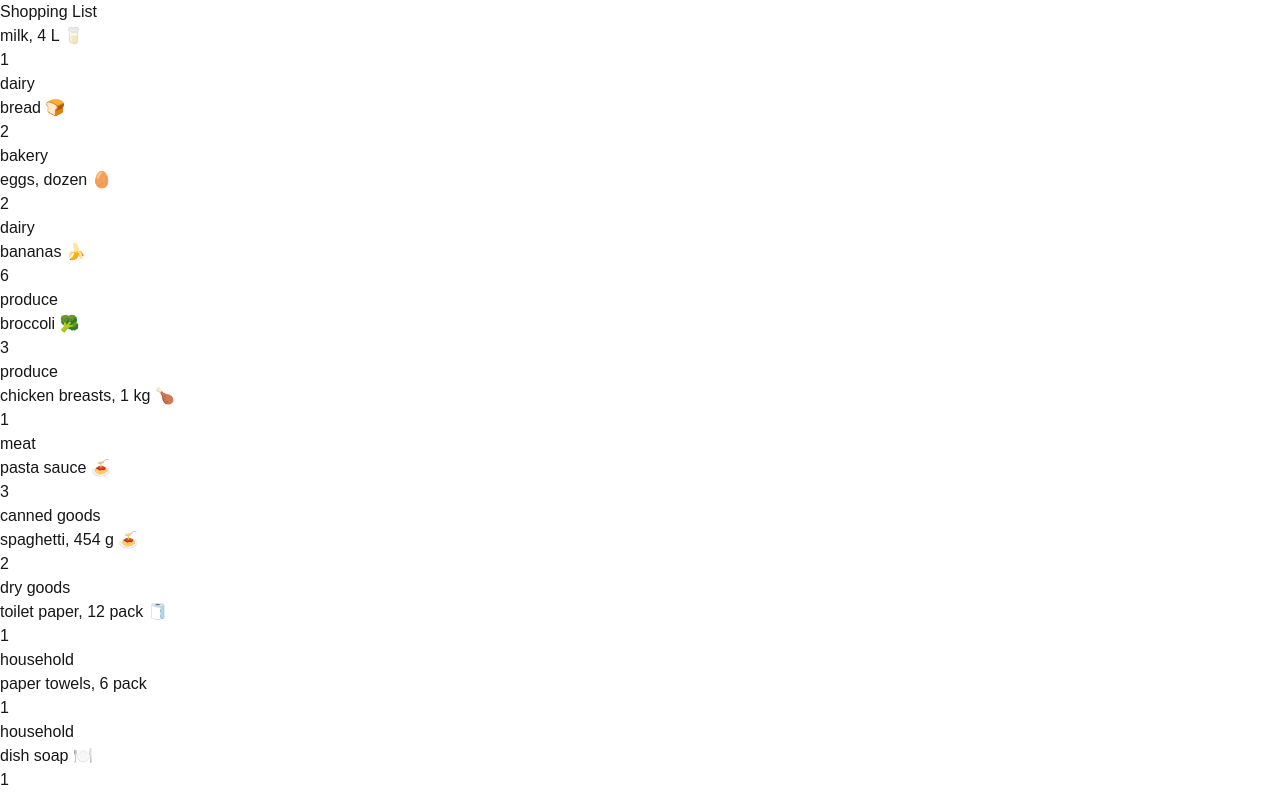
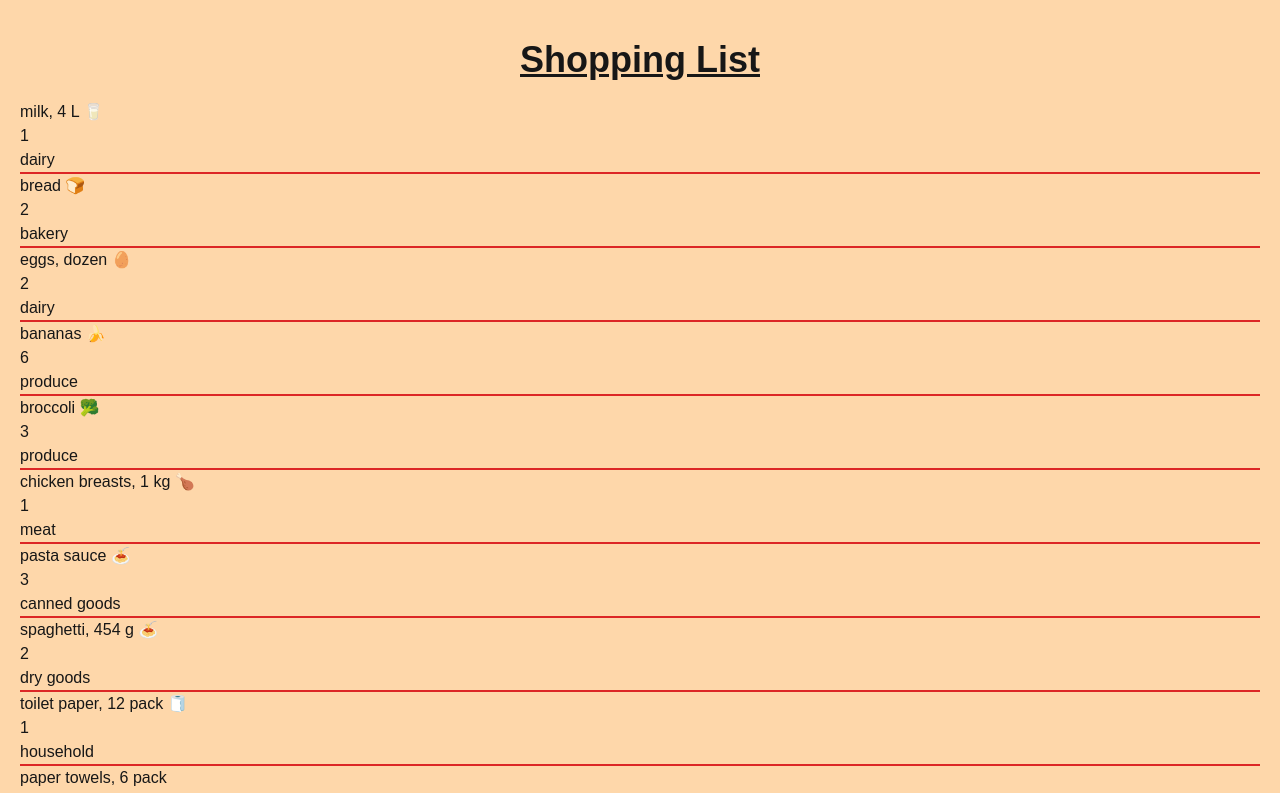
Before and after one commit to steventram/cprg306-assignments, a Next.js app: page /week-3 in a window 1280 px wide. Shown: the top 793 px of the page. Built offline with nearby package versions, Linux system fonts and the light colour scheme.

Commit message:
add some styling to shopping list
changed background colour, h1 font size, and various other changes

```diff
--- a/app/week-3/item.js
+++ b/app/week-3/item.js
@@ -1,12 +1,14 @@
 export default function Item({ shoppingItem }) {
   let { name, quantity, category } = shoppingItem;
+
+  let listLine = "border-b-red-600 border-b-2";
 
   return (
     <main>
       <div>
         <h3>{name}</h3>
         <p>{quantity}</p>
-        <p>{category}</p>
+        <p className={listLine}>{category}</p>
       </div>
     </main>
   );
--- a/app/week-3/page.js
+++ b/app/week-3/page.js
@@ -2,8 +2,10 @@ import ItemList from "./item-list";
 
 export default function Page3() {
   return (
-    <main>
-      <h1>Shopping List</h1>
+    <main className="bg-orange-200 p-5">
+      <h1 className="font-bold text-4xl m-5 underline text-center">
+        Shopping List
+      </h1>
       <ItemList />
     </main>
   );
```
